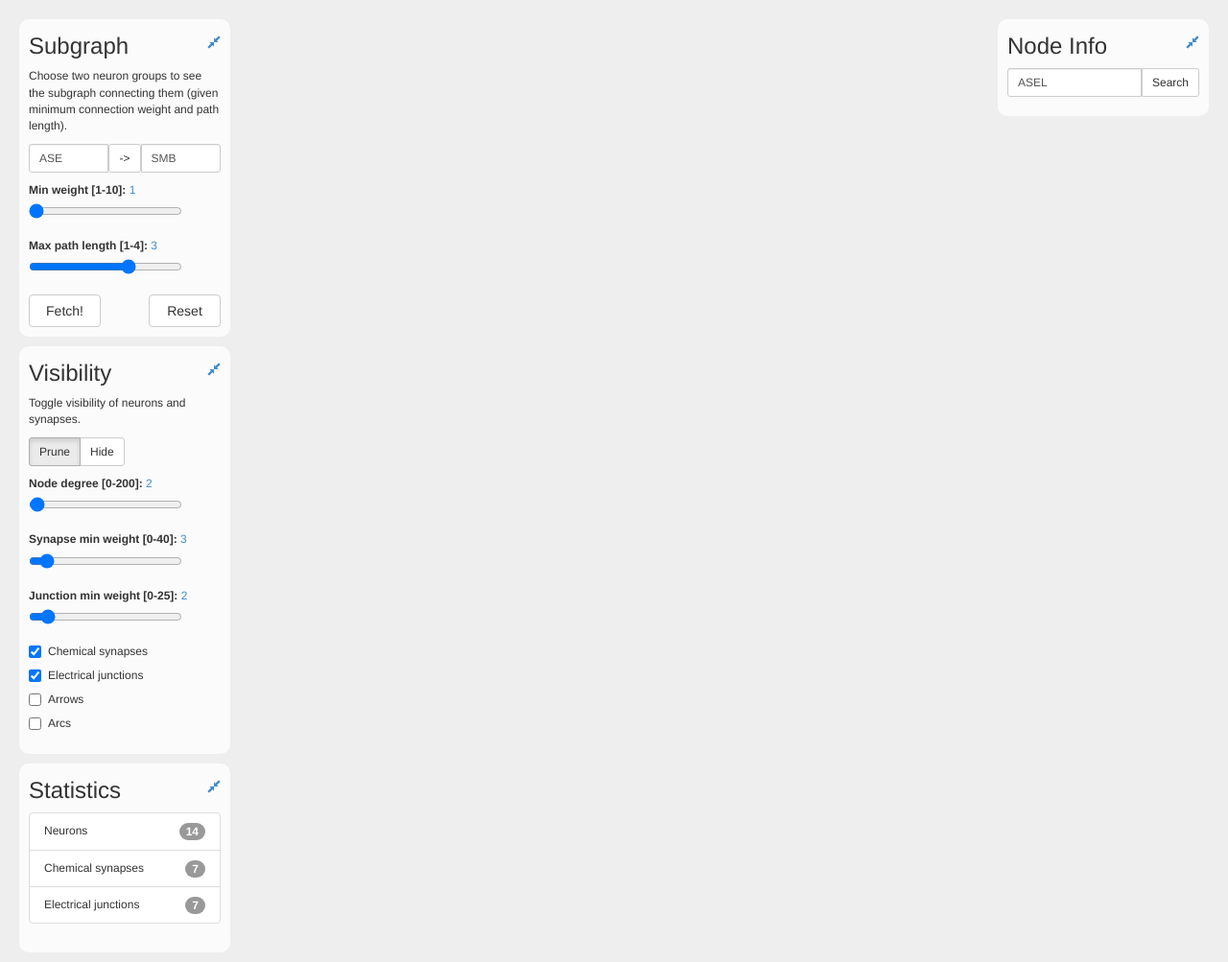
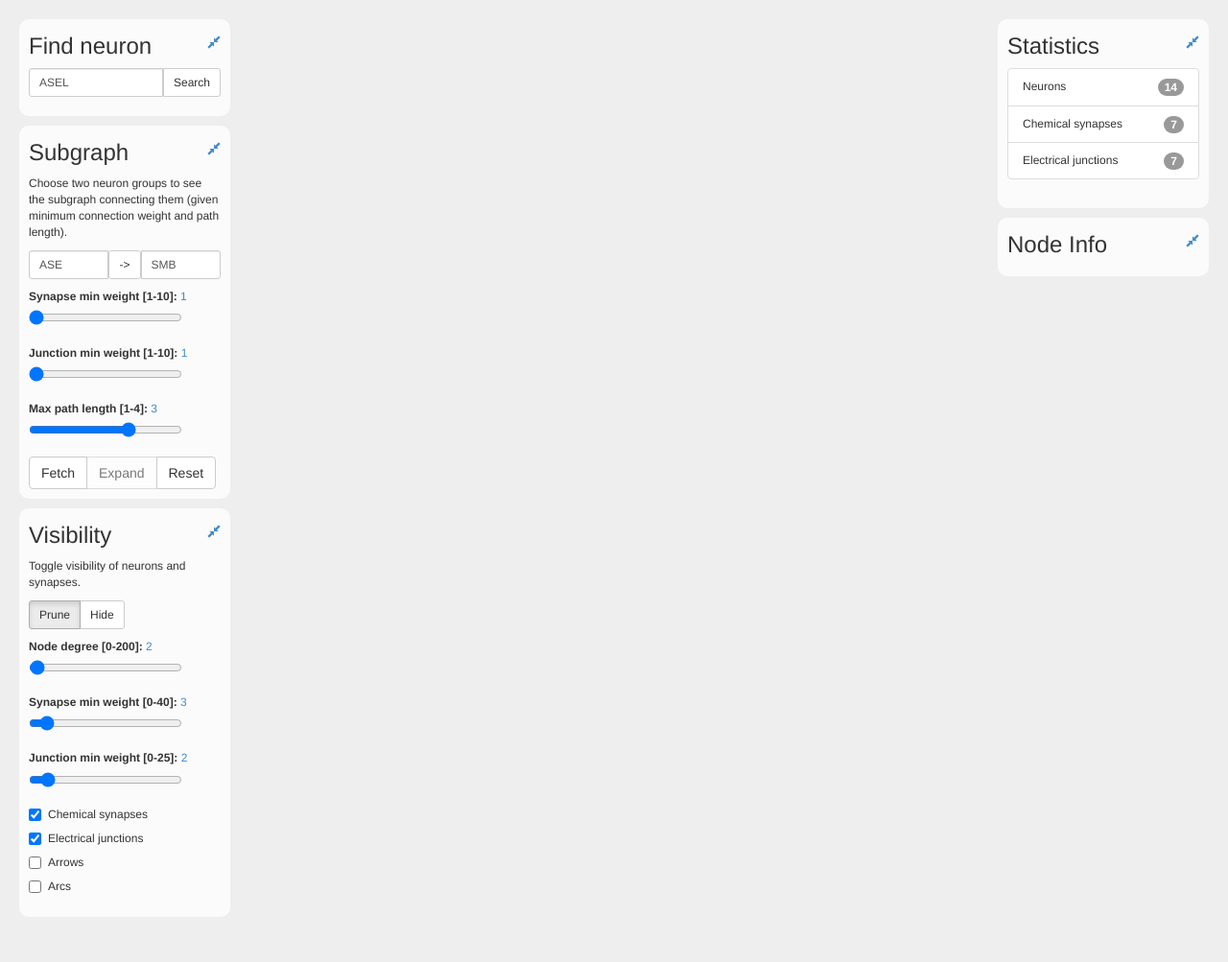
Before and after one commit to buhrmann/elegans, a Flask app: page / in a window 1280 px wide. Shown: the whole page at 96% size. After the commit the page ends 956 px from the top, so only its background shows below. Run offline with Flask 2, Linux system fonts and the light colour scheme; data that the repository does not hold is empty; some libraries are stand-ins or nearby versions.

Commit message:
Added separate slider in subgraph for S and EJ. Added expand function for subgraph. Reorganized UI panels. Added some tooltips.

```diff
--- a/app.py
+++ b/app.py
@@ -35,10 +35,18 @@ def subgraph():
     g1 = [s.strip() for s in g1.split(",")]
     g2 = request.args.get('group2', "no group2", type=str)
     g2 = [s.strip() for s in g2.split(",")]
-    w = request.args.get('minWeight', 1, type=int)
+    ws = request.args.get('minWeightS', 1, type=int)
+    wj = request.args.get('minWeightJ', 1, type=int)
     l = request.args.get('maxLength', 2, type=int)
     dir = request.args.get('dir', '->', type=str)
-    res = neo.subgraph(g1, g2, l, w, dir)
+    res = neo.subgraph(g1, g2, l, ws, wj, dir)
+    return jsonify(result=res)
+
+
+@app.route('/_expand')
+def expand():
+    names = request.args.getlist('names[]')
+    res = neo.allConsForSet(names)
     return jsonify(result=res)
 
 
--- a/neo.py
+++ b/neo.py
@@ -6,9 +6,12 @@ from neo4jrestclient import client
 from neo4jrestclient.client import GraphDatabase
 from urlparse import urlparse, urlunparse
 
+import networkx as nx
+
 import numpy as np
 import json
 import preproc
+
 
 # Get connection to graph
 def graph():
@@ -26,6 +29,7 @@ def graphR():
         return GraphDatabase(url_without_auth, username = url.username, password = url.password)
 
 g = graphR()
+
 
 # Imports neurons from source files
 # TODO: store preprocessed data locally as csv, then import without need to recreate each time
@@ -83,6 +87,7 @@ def neurons():
         neurons.append(neuron)
     return neurons
 
+
 # Get all neurons as list
 def neuronsSigma():
     q = "MATCH (n:Neuron) return n"
@@ -136,20 +141,49 @@ def synapsesD3(neurons, minWeight=1):
 
 
 # Returns subgraph connecting neurons in group1 with neurons in group2
-def subgraph(g1, g2, l=2, w=2, dir='->'):
+def allConsForSet(neurons):
+    #q = "MATCH (n)-[r]-(m) WHERE n.name IN {g} AND m.name IN {g} RETURN DISTINCT r"
+    q = "MATCH (n)-[r]-(m) WHERE n.name IN {g} AND m.name IN {g} RETURN COLLECT(DISTINCT r), COLLECT(DISTINCT n)"
+    res = g.query(q, params={"g":neurons})[0]
+
+    res_syns = res[0]
+    res_nodes = res[1]
+    synapses = []
+    neurons = []
+
+    for n in res_nodes:
+        neuron = n['data']
+        neuron['id'] = n['metadata']['id']
+        neurons.append(neuron)
+
+    for syn in res_syns:
+        s = syn['data']
+        s['from'] = int(syn['start'].rsplit("/", 1)[1])
+        s['to'] = int(syn['end'].rsplit("/", 1)[1])
+        s['source'] = [i for i,n in enumerate(neurons) if n['id'] == s['from']][0]
+        s['target'] = [i for i,n in enumerate(neurons) if n['id'] == s['to']][0]
+        s['id'] = syn['metadata']['id']
+        synapses.append(s)
+
+    return {"synapses":synapses, "neurons":neurons}
+
+
+# Returns subgraph connecting neurons in group1 with neurons in group2
+def subgraph(g1, g2, l=2, ws=2, wj=2, dir='->'):
 
     # q = ("MATCH (n1:Neuron) WHERE n1.group={g1} "
     #      "MATCH (n2:Neuron) WHERE n2.group={g2} ")
     q = ("MATCH (n1:Neuron) WHERE n1.group IN {g1} "
          "MATCH (n2:Neuron) WHERE n2.group IN {g2} ")
     q += "MATCH p=(n1)-[r*1.." + str(l) + "]" + dir + "(n2) "
-    q += "WHERE ALL(c IN r WHERE c.weight >= {w}) "
+    q += "WHERE ALL(c IN r WHERE (c.type='EJ' AND c.weight >= {wj}) OR (c.type<>'EJ' AND c.weight >= {ws})) "
+    #q += "WHERE ALL(c IN r WHERE c.weight >= {ws}) "
     q += ("AND ALL(n in NODES(p) WHERE 1=length(filter(m in NODES(p) WHERE m=n))) "
           "WITH DISTINCT r AS dr, NODES(p) AS ns "
           "UNWIND dr AS udr UNWIND ns AS uns "
           "RETURN COLLECT(DISTINCT udr), COLLECT(DISTINCT uns)")
 
-    parameters = {"g1":g1, "g2":g2, "w":w, "l":l}
+    parameters = {"g1":g1, "g2":g2, "ws":ws, "wj":wj, "l":l}
     print "Querying graph with "
     print q, parameters
     res = g.query(q, params=parameters)[0]
--- a/static/css/d3.css
+++ b/static/css/d3.css
@@ -51,7 +51,7 @@ output {
 }
 
 #fetchbutton, #resetbutton {
-  width: 75px;
+  /*width: 75px;*/
 }
 
 .form-control {
--- a/static/js/d3graph.js
+++ b/static/js/d3graph.js
@@ -25,6 +25,7 @@ var highlightId = -1;
 var showArrow = 0,
     showJunctions = 1,
     showSynapses = 1;
+var fetched = false;
 
 var arcs = false;
 var sqrt3 = 1.7320508075688772;
@@ -632,21 +633,42 @@ function graphReset() {
         updateCrossFilter(data['neurons'], data['synapses']);
         document.getElementById("resetbutton").innerHTML = "Reset";
       });
+    fetched = false;
+    $('#expandbutton').prop('disabled', true);
     return false;
 }
 
+function expand() {
+    if (fetched) {
+        var name_list = nodes.map(function(d) { return d.name; });
+        document.getElementById("expandbutton").innerHTML = '<img id="ajaxloader" src="/static/images/ajax-loader.gif">'
+        $.getJSON($SCRIPT_ROOT + '/_expand', {
+            names: name_list
+          }, function(d) {
+            data = d.result;
+            resetSlider("jmin", jminVal=0);
+            resetSlider("wmin", wminVal=0);
+            resetSlider("ndeg", ndegVal=0);
+            updateCrossFilter(data['neurons'], data['synapses']);
+            document.getElementById("expandbutton").innerHTML = "Expand"
+          });
+    }
+    return false;
+}
 
 function subGraph() {
     var g1 = document.getElementById('group1').value;
     var g2 = document.getElementById('group2').value;
-    var w = document.getElementById('subwslider').value;
+    var ws = document.getElementById('subwslider').value;
+    var wj = document.getElementById('subjslider').value;
     var l = document.getElementById('subpslider').value;
     var dir = $('#dirButton').text();
     document.getElementById("fetchbutton").innerHTML = '<img id="ajaxloader" src="/static/images/ajax-loader.gif">'
     $.getJSON($SCRIPT_ROOT + '/_subgraph', {
         group1: g1,
         group2: g2,
-        minWeight: w,
+        minWeightS: ws,
+        minWeightJ: wj,
         maxLength: l,
         dir: dir
       }, function(d) {
@@ -656,7 +678,9 @@ function subGraph() {
         resetSlider("wmin", wminVal=0);
         resetSlider("ndeg", ndegVal=0);
         updateCrossFilter(data['neurons'], data['synapses']);
-        document.getElementById("fetchbutton").innerHTML = "Fetch!"
+        document.getElementById("fetchbutton").innerHTML = "Fetch"
+        $('#expandbutton').prop('disabled', false);
+        fetched = true;
       });
       return false;
 }
--- a/templates/graph.html
+++ b/templates/graph.html
@@ -7,6 +7,24 @@
 
      <div class="uiwidget" id="menu-widget">
       <form>
+        <div class="formpanel">
+          <h3>Find neuron
+            <small><a href="#nodepanel" data-toggle="collapse" aria-expanded="true" aria-controls="nodepanel">
+            <span class='glyphicon glyphicon-resize-small pull-right'></span>
+            </a></small>
+          </h3>
+          <div id="nodepanel" class="panel-collapse collapse in">
+            <p>
+              <div class="input-group input-group-sm">
+                <input id="search-node" type="text" placeholder="name" value="ASEL" size="4" class="form-control"/>
+                <span class="input-group-btn">
+                  <button type="button" id="snbutton" class="btn btn-default" onclick="searchNode();">Search</button>
+                </span>
+              </div>
+            </p>
+          </div>
+        </div>
+
         <div class="formpanel">
           <h3>Subgraph
             <small><a href="#subpanel" data-toggle="collapse" aria-expanded="true" aria-controls="subpanel">
@@ -19,7 +37,7 @@
             <div class="input-group input-group-sm">
               <input id="group1" type="search" placeholder="Group" value="ASE" size="4" class="form-control"/>
               <div class="input-group-btn">
-                <button type="button" id="dirButton" class="btn btn-default dropdown-toggle" data-toggle="dropdown" aria-expanded="false">-></button>
+                <button type="button" id="dirButton" class="btn btn-default dropdown-toggle" data-toggle="dropdown" aria-expanded="false" title="Choose directed or undirected connections">-></button>
                 <ul class="dropdown-menu" role="menu">
                   <li><a href="#">-></a></li>
                   <li><a href="#">-</a></li>
@@ -30,15 +48,22 @@
           </p>
 
           <div class="form-group">
-            <label for="subwslider">Min weight [1-10]: </label> <output for="subwSlider" id="subwlabel">1</output>
+            <label for="subwslider">Synapse min weight [1-10]: </label> <output for="subwSlider" id="subwlabel">1</output>
             <input type="range" id="subwslider" name="subw" value="1" min="1" max="10" oninput="document.getElementById('subwlabel').value = value;">
+          </div>
+          <div class="form-group">
+            <label for="subjslider">Junction min weight [1-10]: </label> <output for="subjSlider" id="subjlabel">1</output>
+            <input type="range" id="subjslider" name="subj" value="1" min="1" max="10" oninput="document.getElementById('subjlabel').value = value;">
           </div>
           <div class="form-group">
             <label for="subpslider">Max path length [1-4]: </label> <output for="subpSlider" id="subplabel">3</output>
             <input type="range" id="subpslider" name="subp" value="3" min="1" max="4" oninput="document.getElementById('subplabel').value = value;">
           </div>
-          <button id="fetchbutton" class="btn btn-default" type="button" onclick="subGraph();">Fetch!</button>
-          <button id="resetbutton" class="btn btn-default pull-right" type="button" onclick="graphReset();">Reset</button>
+          <div class="btn-group">
+          <button id="fetchbutton" class="btn btn-default" type="button" title="Query subgraph with selected parameters" onclick="subGraph();">Fetch</button>
+          <button id="expandbutton" class="btn btn-default" type="button" title="Fetch ALL connections for fetched subgraph" onclick="expand();" disabled="disabled">Expand</button>
+          <button id="resetbutton" class="btn btn-default pull-right" type="button" title="Return to full network" onclick="graphReset();">Reset</button>
+          </div>
         </div>
         </div>
 
@@ -51,8 +76,8 @@
           <div id="vispanel" class="panel-collapse collapse in">
           Toggle visibility of neurons and synapses.
           <p><div class="btn-group btn-group-sm" id="prune-radio" data-toggle="buttons-radio">
-            <button id="prune1" type="button" data-toggle="button" name="option" value="1" class="btn btn-default active">Prune</button>
-            <button id="prune2" type="button" data-toggle="button" name="option" value="2" class="btn btn-default">Hide</button>
+            <button id="prune1" type="button" data-toggle="button" name="option" value="1" class="btn btn-default active" title="Remove filtered network elements from layout">Prune</button>
+            <button id="prune2" type="button" data-toggle="button" name="option" value="2" class="btn btn-default" title="Make filtered network elements invisible">Hide</button>
           </div></p>
           <div class="form-group" id="ndeg">
             <label for="ndegslider">Node degree [0-200]:</label> <output for="thresholdSlider" id="ndeglabel">2</output>
@@ -73,15 +98,17 @@
             <label><input type="checkbox" onchange="toggleJunctions(this)" checked>Electrical junctions</label>
           </div>
           <div class="checkbox">
-            <label><input type="checkbox" onchange="toggleArrows(this)">Arrows</label>
+            <label title="Indicate directionality"><input type="checkbox" onchange="toggleArrows(this)">Arrows</label>
           </div>
           <div class="checkbox">
-            <label><input type="checkbox" onchange="arcsplease(this)">Arcs</label>
+            <label title="Disambiguate multiple connections between two neurons"><input type="checkbox" onchange="arcsplease(this)">Arcs</label>
           </div>
         </div>
         </div>
       </form>
+    </div>
 
+    <div class="uiwidget" id="node-widget">
       <div class="formpanel">
         <h3>Statistics
           <small><a href="#statpanel" data-toggle="collapse" aria-expanded="true" aria-controls="statpanel">
@@ -96,9 +123,7 @@
           </ul>
         </div>
       </div>
-    </div>
 
-    <div class="uiwidget" id="node-widget">
       <div class="formpanel">
         <h3><span id="node-heading">Node Info</span>
           <small><a href="#nodepanel" data-toggle="collapse" aria-expanded="true" aria-controls="nodepanel">
@@ -107,13 +132,6 @@
         </h3>
         <div id="nodepanel" class="panel-collapse collapse in">
           <p>
-            <div class="input-group input-group-sm">
-              <input id="search-node" type="text" placeholder="name" value="ASEL" size="4" class="form-control"/>
-              <span class="input-group-btn">
-                <button type="button" id="snbutton" class="btn btn-default" onclick="searchNode();">Search</button>
-              </span>
-            </div>
-          </p>
           <span id="nodeinfo"></span>
         </div>
       </div>
```
Also changed, not shown: netx.py (added, +37 -0 lines), 1 other file. Lines whose indentation alone changed are shown as unchanged.
